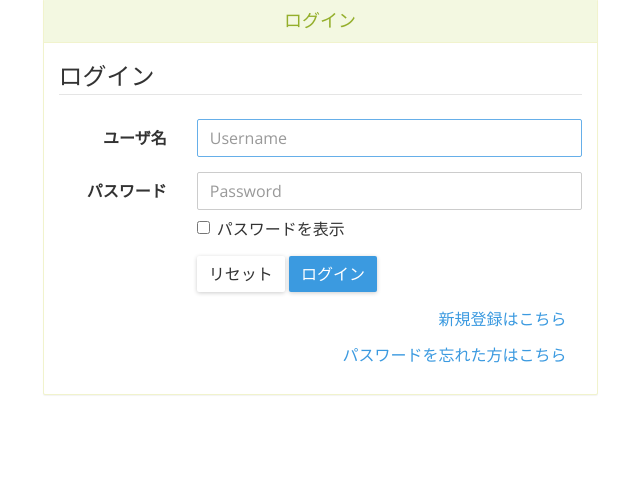
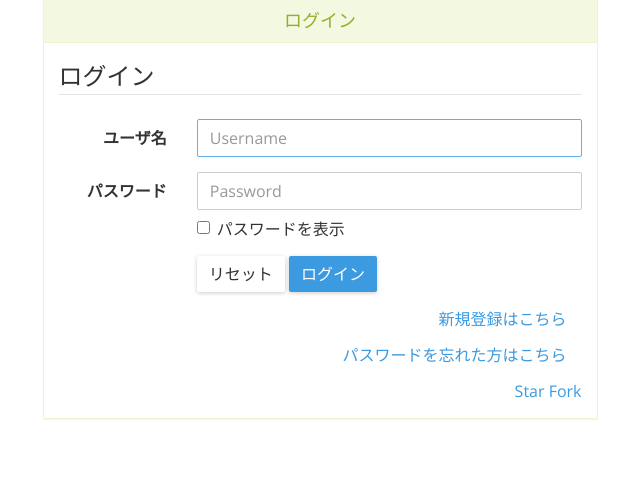
Before and after one commit to nnsnodnb/djabaas, a Django app: template accounts/templates/accounts/login.html in a window 1280 px wide. Shown: the part 101-580 px from the top of the page, without its empty margins (320-960 px from the left). Run offline with Django 3.2, Linux system fonts and the light colour scheme; the template is opened without the code that fills it, so the values that code supplies are empty; some libraries are stand-ins or nearby versions.

Commit message:
Add GitHub Star & Fork button

```diff
--- a/accounts/templates/accounts/login.html
+++ b/accounts/templates/accounts/login.html
@@ -53,6 +53,10 @@
                             </div>
                         </fieldset>
                     </form>
+                    <div align="right">
+                        <a class="github-button" href="https://github.com/nnsnodnb/django-mbaas" data-style="mega" data-count-href="/nnsnodnb/django-mbaas/stargazers" data-count-api="/repos/nnsnodnb/django-mbaas#stargazers_count" data-count-aria-label="# stargazers on GitHub" aria-label="Star nnsnodnb/django-mbaas on GitHub">Star</a>
+                        <a class="github-button" href="https://github.com/nnsnodnb/django-mbaas/fork" data-style="mega" data-count-href="/nnsnodnb/django-mbaas/network" data-count-api="/repos/nnsnodnb/django-mbaas#forks_count" data-count-aria-label="# forks on GitHub" aria-label="Fork nnsnodnb/django-mbaas on GitHub">Fork</a>
+                    </div>
                 </div>
             </div>
         </div>
--- a/push/templates/base.html
+++ b/push/templates/base.html
@@ -20,6 +20,7 @@
         <script src="{% static 'js/bootstrap-datetimepicker.min.js' %}"></script>
         <script src="{% static 'js/locales/bootstrap-datetimepicker.ja.js' %}"></script>
         <script src="{% static 'js/application.js' %}"></script>
+        <script async defer src='https://buttons.github.io/buttons.js'></script>
         <script>
             (function(i,s,o,g,r,a,m) {
                 i['GoogleAnalyticsObject']=r;i[r]=i[r]||function() {
```
